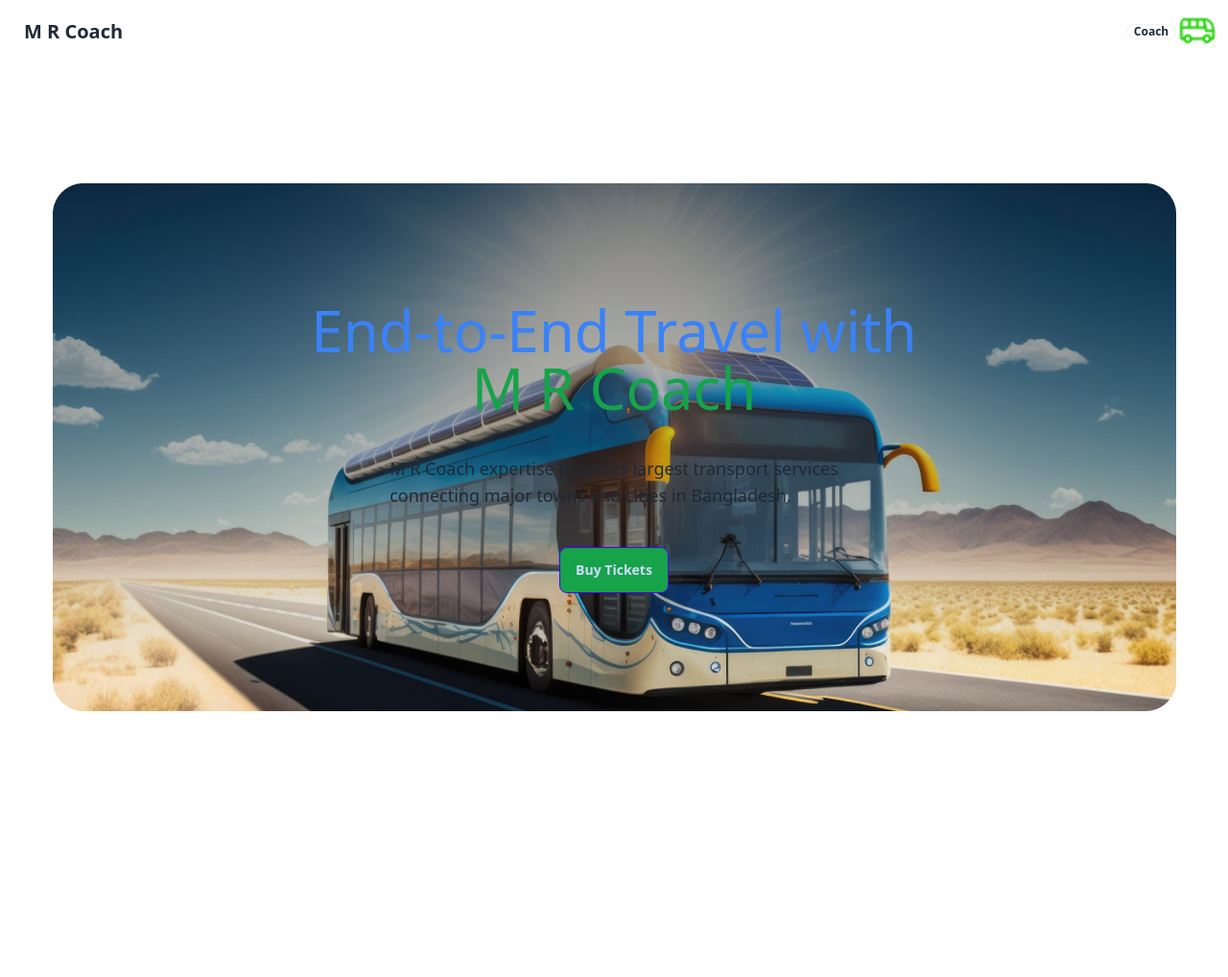
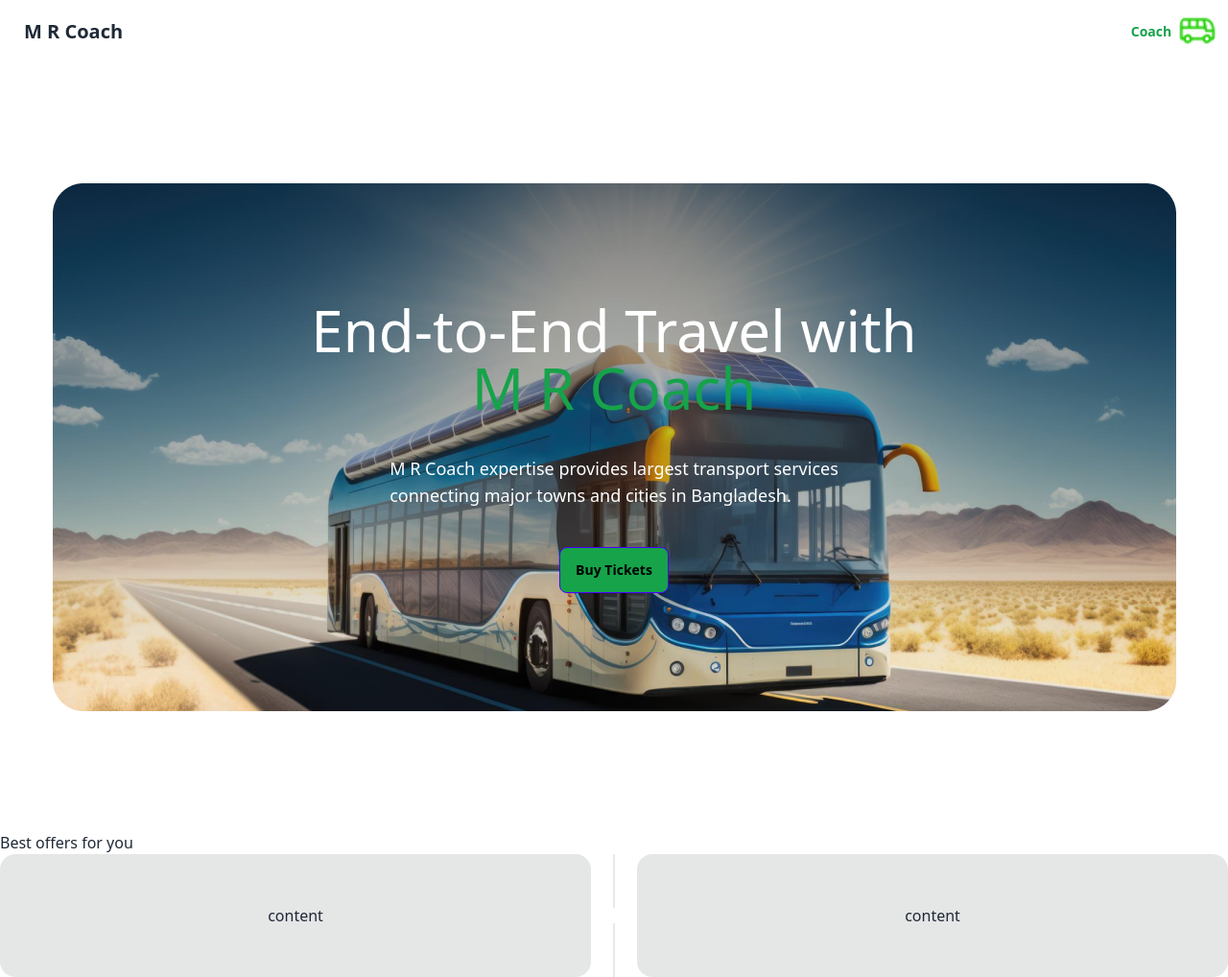
Before and after one commit to mrashid124/Assign_5_Ticket, a plain HTML site: page index.html in a window 1280 px wide. Shown: the whole page at 96% size. Before the commit the page ends 866 px from the top, so only its background shows below. Drawn offline with nearby package versions, Linux system fonts and the light colour scheme.

Commit message:
Added offer section

```diff
--- a/index.html
+++ b/index.html
@@ -20,14 +20,13 @@
               <div class="dropdown dropdown-end">
                 <div tabindex="0" role="button" class="btn btn-ghost btn-circle">
                   <div class="indicator">
-                    <!-- <svg xmlns="http://www.w3.org/2000/svg" class="h-5 w-5" fill="none" viewBox="0 0 24 24" stroke="currentColor"><path stroke-linecap="round" stroke-linejoin="round" stroke-width="2" d="M3 3h2l.4 2M7 13h10l4-8H5.4M7 13L5.4 5M7 13l-2.293 2.293c-.63.63-.184 1.707.707 1.707H17m0 0a2 2 0 100 4 2 2 0 000-4zm-8 2a2 2 0 11-4 0 2 2 0 014 0z" /></svg> -->
-                    <span class="badge badge-sm indicator-item">Coach</span>
+
+                    <span class="text-green-600">Coach</span>
                   </div>
                 </div>
                 <div tabindex="0" class="mt-3 z-[1] card card-compact dropdown-content w-52 bg-base-100 shadow">
                   <div class="card-body">
-                    <span class="font-bold text-lg">8 Items</span>
-                    <span class="text-info">Subtotal: $999</span>
+
                     <div class="card-actions">
                       <button class="btn btn-primary btn-block">View cart</button>
                     </div>
@@ -58,12 +57,12 @@
         <!-- Banner section -->
         <Section class="m-auto min-h-screen bg-[url(images/banner.png)] bg-center bg-no-repeat flex flex-col items-center">
             <div class="home min-h-screen flex flex-col items-center justify-center gap-10">
-                <h1 class="text-6xl text-blue-500 flex flex-col items-center">End-to-End Travel with <br> <span class="text-green-600 items-center">M R Coach</span> </h1>
-                <p class="text-lg">M R Coach expertise provides  largest transport
+                <h1 class="text-6xl text-white flex flex-col items-center">End-to-End Travel with <br> <span class="text-green-600 items-center">M R Coach</span> </h1>
+                <p class="text-lg text-white">M R Coach expertise provides  largest transport
                     services <br>connecting major towns and cities in Bangladesh.</p>
 
                           <div class="justify-center">
-                            <button class="btn btn-primary bg-green-600">Buy Tickets</button>
+                            <button class="btn btn-primary bg-green-600 text-black">Buy Tickets</button>
                           </div>
 
             </div>
@@ -73,6 +72,21 @@
             </div>
 
         </Section>
+
+        <!-- Best offers for you -->
+        <section>
+             <h2>Best offers for you</h2>
+            <div>
+                <div class="flex flex-col w-full lg:flex-row">
+                    <div class="grid flex-grow h-32 card bg-base-300 rounded-box place-items-center">content</div>
+                    <div class="divider lg:divider-horizontal">  </div>
+                    <div class="grid flex-grow h-32 card bg-base-300 rounded-box place-items-center">content</div>
+                  </div>
+            </div>
+            <div>
+
+            </div>
+        </section>
     </main>
     <footer>
 
```
